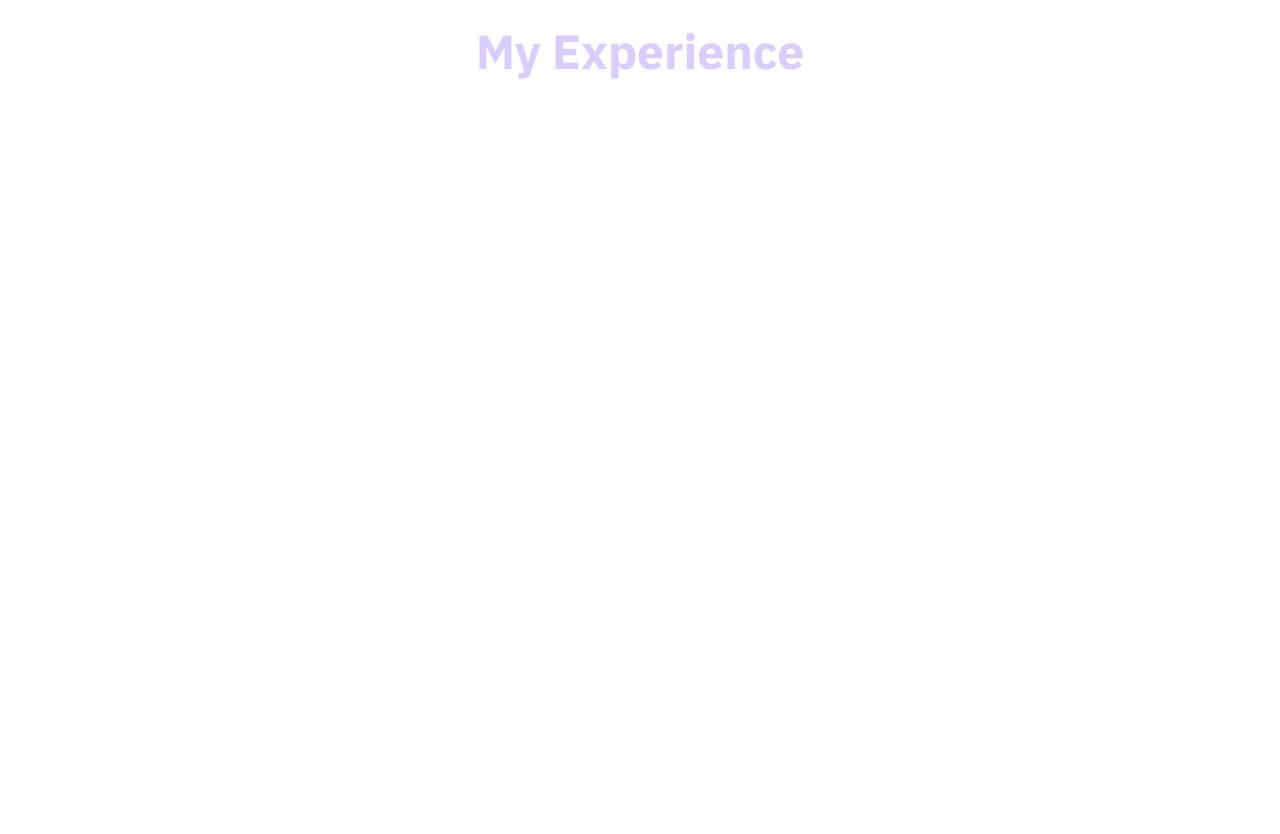
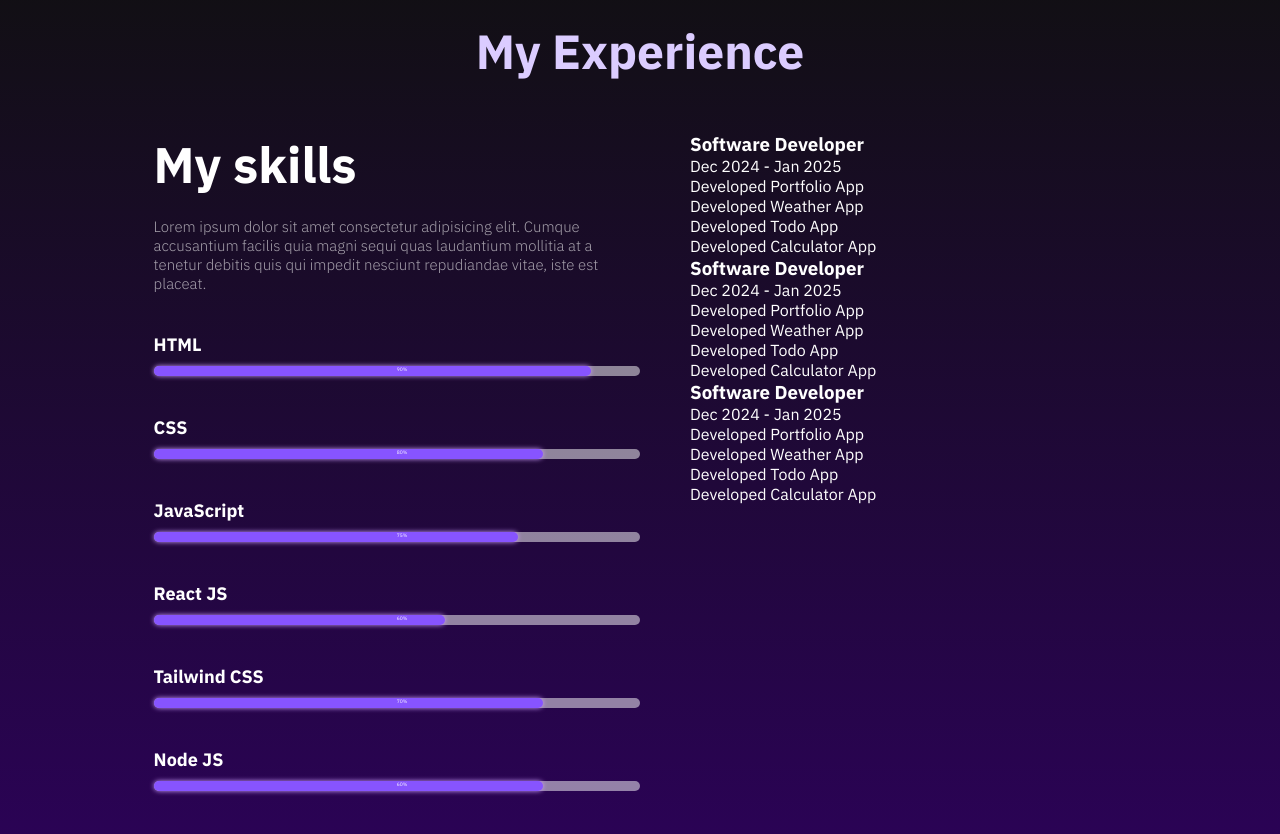
Before and after one commit to BlesonPhilip/myportfolio, a React (Vite) app: page / in a window 1280 px wide. Shown: the part 1700-2534 px from the top of the page. Before the commit the page ends 1912 px from the top, so only its background shows below. Built offline with nearby package versions, Linux system fonts and the light colour scheme.

Commit message:
added skills and its %

```diff
--- a/src/pages/index/index.css
+++ b/src/pages/index/index.css
@@ -260,3 +260,100 @@
     width: 100%;
   }
 }
+
+.Experience_container {
+  background: linear-gradient(
+    0deg,
+    rgba(44, 2, 89, 1) 0%,
+    rgba(16, 16, 16) 100%
+  );
+}
+
+.Experience {
+  width: 100%;
+  display: flex;
+  align-items: flex-start;
+  gap: 50px;
+  color: #fff;
+}
+.Experience .skills_wrapper {
+  width: 50%;
+  display: flex;
+  flex-direction: column;
+  gap: 20px;
+}
+.Experience .skills_wrapper h3 {
+  font-size: 50px;
+}
+.Experience .skills_wrapper p {
+  font-size: 15px;
+  color: rgba(255, 255, 255, 0.6);
+  font-weight: 300;
+}
+.Experience .skills_wrapper .skills {
+  display: flex;
+  flex-direction: column;
+  gap: 20px;
+  width: 100%;
+  margin-top: 20px;
+}
+.Experience .skills_wrapper .skills .skill {
+  width: 100%;
+  display: flex;
+  flex-direction: column;
+  margin-bottom: 20px;
+  gap: 10px;
+}
+.Experience .skills_wrapper .skills .skill h4 {
+  font-size: large;
+}
+.Experience .skills_wrapper .skills .skill .skillBar {
+  width: 100%;
+  height: 10px;
+  background-color: rgba(255, 255, 255, 0.5);
+  border-radius: 30px;
+  position: relative;
+}
+.Experience .skills_wrapper .skills .skill .skillBar::after,
+.Experience .skills_wrapper .skills .skill .skillBar::before {
+  content: "";
+  position: absolute;
+  top: 0;
+  left: 0;
+  height: 100%;
+  width: 50px;
+  background-color: #8754ff;
+  border-radius: 30px;
+  box-shadow: 0 0 5px rgb(205, 158, 255);
+}
+.Experience .skills_wrapper .skills .skill .skillBar::before {
+  content: attr(data-value);
+  font-size: 5px;
+  z-index: 5;
+  width: max-content;
+  color: #fff;
+  box-shadow: none;
+  left: 50%;
+  background-color: transparent;
+}
+.skillHtml::after {
+  width: 90% !important;
+}
+.skillCss::after {
+  width: 80% !important;
+}
+.skillJs::after {
+  width: 75% !important;
+}
+.skillReact::after {
+  width: 60% !important;
+}
+.skillTwail::after {
+  width: 80% !important;
+}
+.skillNode::after {
+  width: 80% !important;
+}
+
+
+.Ex
--- a/src/pages/index/index.jsx
+++ b/src/pages/index/index.jsx
@@ -85,8 +85,78 @@ const Index = () => {
         </div>
       </section>
 
-      <section id="Experience" className="Experience_Wrapper">
+      <section id="Experience" className="Experience_container">
         <h2 className="SectionTitle">My Experience</h2>
+        <div className="Experience">
+          <div className="skills_wrapper">
+            <h3>My skills</h3>
+            <p>
+              Lorem ipsum dolor sit amet consectetur adipisicing elit. Cumque
+              accusantium facilis quia magni sequi quas laudantium mollitia at a
+              tenetur debitis quis qui impedit nesciunt repudiandae vitae, iste
+              est placeat.
+            </p>
+            <div className="skills">
+              <div className="skill">
+                <h4>HTML</h4>
+                <div className="skillBar skillHtml" data-value="90%"></div>
+              </div>
+
+              <div className="skill">
+                <h4>CSS</h4>
+                <div className="skillBar skillCss" data-value="80%"></div>
+              </div>
+              <div className="skill">
+                <h4>JavaScript</h4>
+                <div className="skillBar skillJs" data-value="75%"></div>
+              </div>
+              <div className="skill">
+                <h4>React JS</h4>
+                <div className="skillBar skillReact" data-value="60%"></div>
+              </div>
+              <div className="skill">
+                <h4>Tailwind CSS</h4>
+                <div className="skillBar skillTwail" data-value="70%"></div>
+              </div>
+              <div className="skill">
+                <h4>Node JS</h4>
+                <div className="skillBar skillNode" data-value="60%"></div>
+              </div>
+            </div>
+          </div>
+          <div className="Experience_wrapper">
+            <div className="Experience_Card">
+              <h3>Software Developer</h3>
+              <p>Dec 2024 - Jan 2025</p>
+              <ul>
+                <li>Developed Portfolio App</li>
+                <li>Developed Weather App</li>
+                <li>Developed Todo App</li>
+                <li>Developed Calculator App</li>
+              </ul>
+            </div>
+            <div className="Experience_Card">
+              <h3>Software Developer</h3>
+              <p>Dec 2024 - Jan 2025</p>
+              <ul>
+                <li>Developed Portfolio App</li>
+                <li>Developed Weather App</li>
+                <li>Developed Todo App</li>
+                <li>Developed Calculator App</li>
+              </ul>
+            </div>
+            <div className="Experience_Card">
+              <h3>Software Developer</h3>
+              <p>Dec 2024 - Jan 2025</p>
+              <ul>
+                <li>Developed Portfolio App</li>
+                <li>Developed Weather App</li>
+                <li>Developed Todo App</li>
+                <li>Developed Calculator App</li>
+              </ul>
+            </div>
+          </div>
+        </div>
       </section>
     </div>
   );
```
